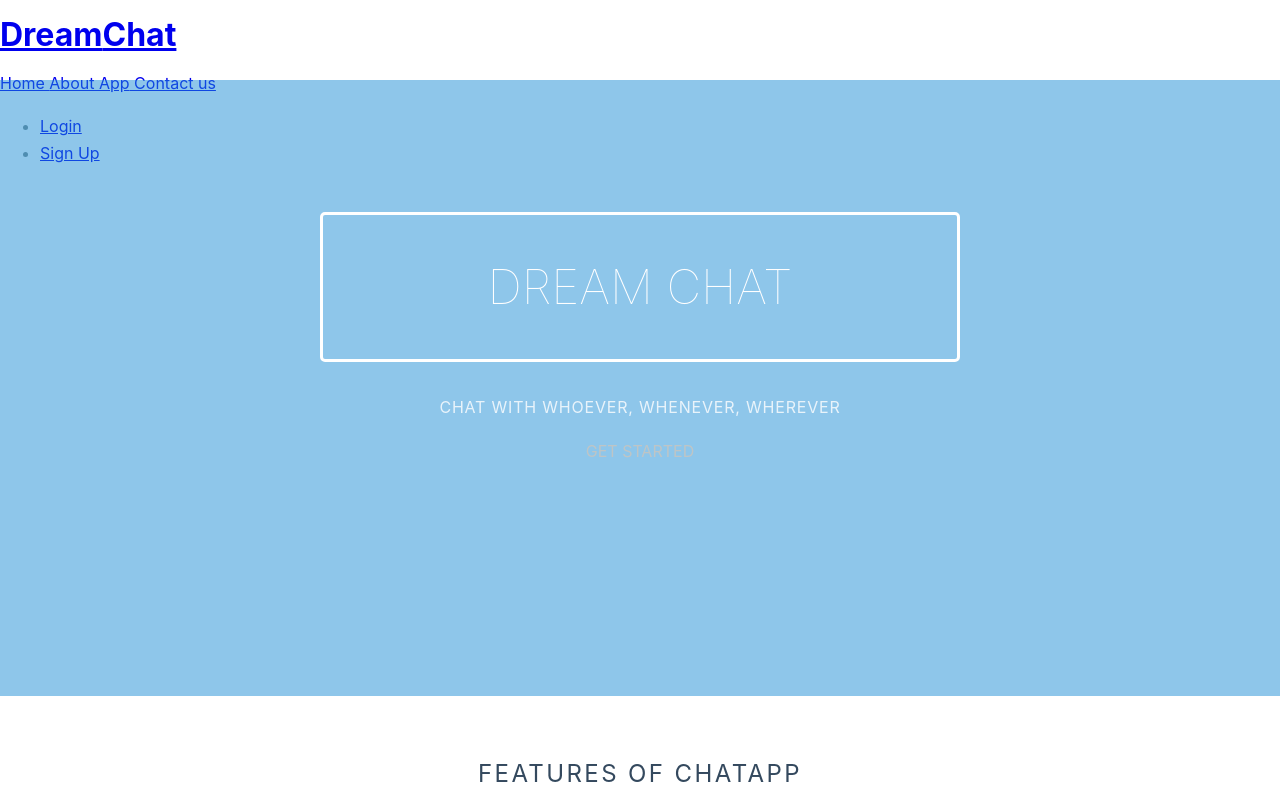
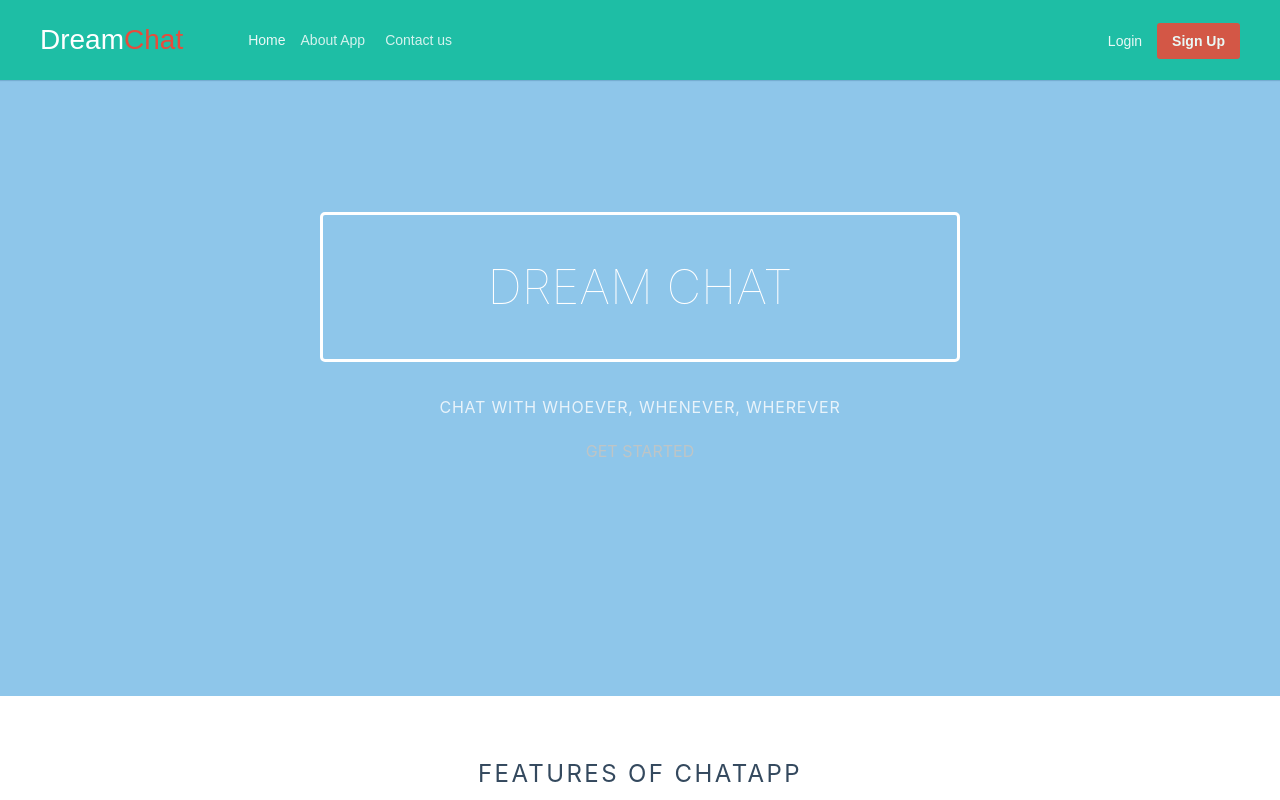
Before and after one commit to Rudolfkt/dreamchat, a React (Create React App) app: page / in a window 1280 px wide. Shown: the top 800 px of the page. Built offline with nearby package versions, Linux system fonts and the light colour scheme; no server answers.

Commit message:
Landing page style update

```diff
--- a/src/Components/footer.js
+++ b/src/Components/footer.js
@@ -7,7 +7,7 @@ class Footer extends React.Component {
         return (
             <h2 variant="body2" color="textSecondary" align="center">
                 {'Copyright @'}
-                {'Infinity Chat '}
+                {'Dream Chat '}
                 {new Date().getFullYear()}
                 {'.'}
             </h2>
--- a/src/Components/header.js
+++ b/src/Components/header.js
@@ -5,14 +5,12 @@ import {Link} from 'react-router-dom'
 function Header(){
     console.log('Header rendered');
     return(
-        <header className="HeaderLoginSignup">
-            <div className="HeaderLimiter">
-                <h1>
-                    <a href= "/Home">Dream<span>Chat</span></a>
-                </h1>
+        <header class="header-login-signup">
+            <div class="header-limiter">
+                <h1><a href= "/Home">Dream<span>Chat</span></a></h1>
                 <nav>
                     <Link to='/'> Home </Link>
-                    <a className="selected"><Link to='/'>About App</Link></a>
+                    <a class="selected"><Link to='/'>About App</Link></a>
                     <a><Link to='/'> Contact us </Link></a>
                 </nav>
                 <ul>
--- a/src/Pages/Home/home.js
+++ b/src/Pages/Home/home.js
@@ -11,10 +11,11 @@ export default class HomePage extends Component {
 
         return (
             <>
-                <Header />
-                <div className='splash-container'>
-                    <div className='splash'>
-                        <h1 className='splash-head'>Dream Chat</h1>
+                <Header/>
+                <div>
+                <div className="splash-container">
+                    <div className="splash">
+                        <h1 className="splash-head">Dream Chat</h1>
                         <p className="splash-subhead">
                             Chat with whoever, whenever, wherever
                         </p>
@@ -68,6 +69,7 @@ export default class HomePage extends Component {
                         </div>
                     </div>
                 </div>
+                </div>
                 <Footer />
             </>
         );
```
